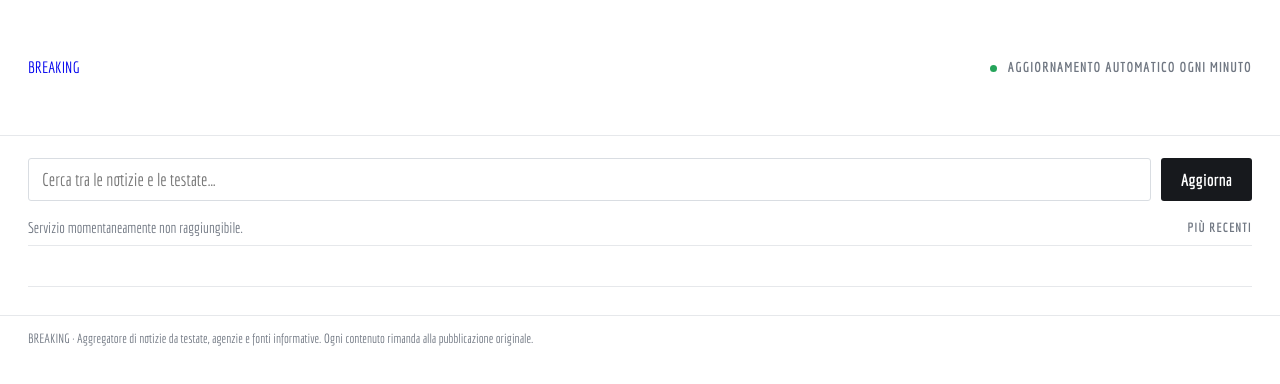
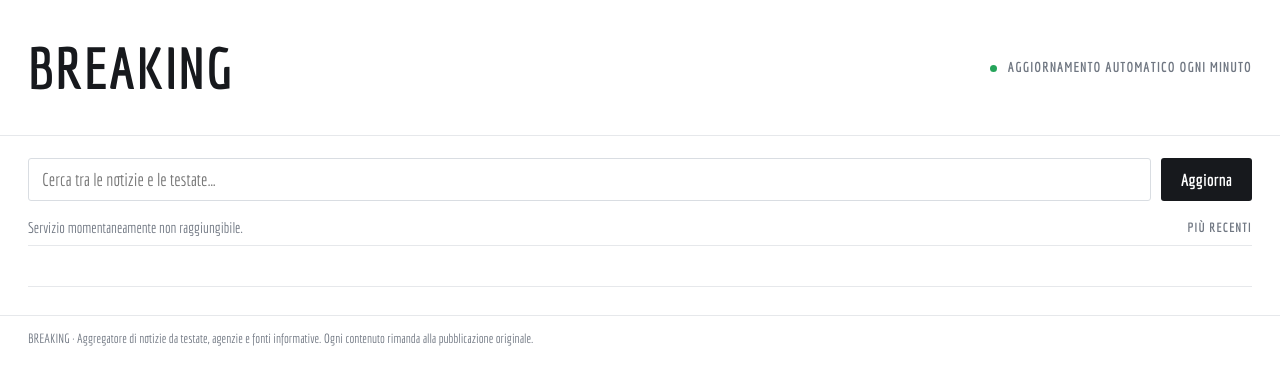
Before and after one commit to giutrap/giutrapani, a website: page public/index.html in a window 1280 px wide. Drawn offline with Linux system fonts and the light colour scheme; no server answers.

Commit message:
Imposta una testata tipografica provvisoria senza immagini

```diff
--- a/public/style.css
+++ b/public/style.css
@@ -195,3 +195,8 @@ body.redazione-lock{overflow:hidden}
 .news-category-tag.news-category-x.is-active{outline-color:#08679f}
 @media(max-width:760px){.news-category-tag{font-size:9px;padding:3px 4px}}
 @media(max-width:420px){.news-category-tag{font-size:8px;padding:3px 3px}}
+
+
+/* Testata tipografica temporanea, senza immagini o loghi */
+.brand-wordmark{display:inline-block;color:#17191d;font:700 clamp(34px,5vw,58px)/1 'Economica',Arial,sans-serif;letter-spacing:1.5px;text-decoration:none;padding:12px 0}
+.brand-wordmark:hover{text-decoration:none}
```
